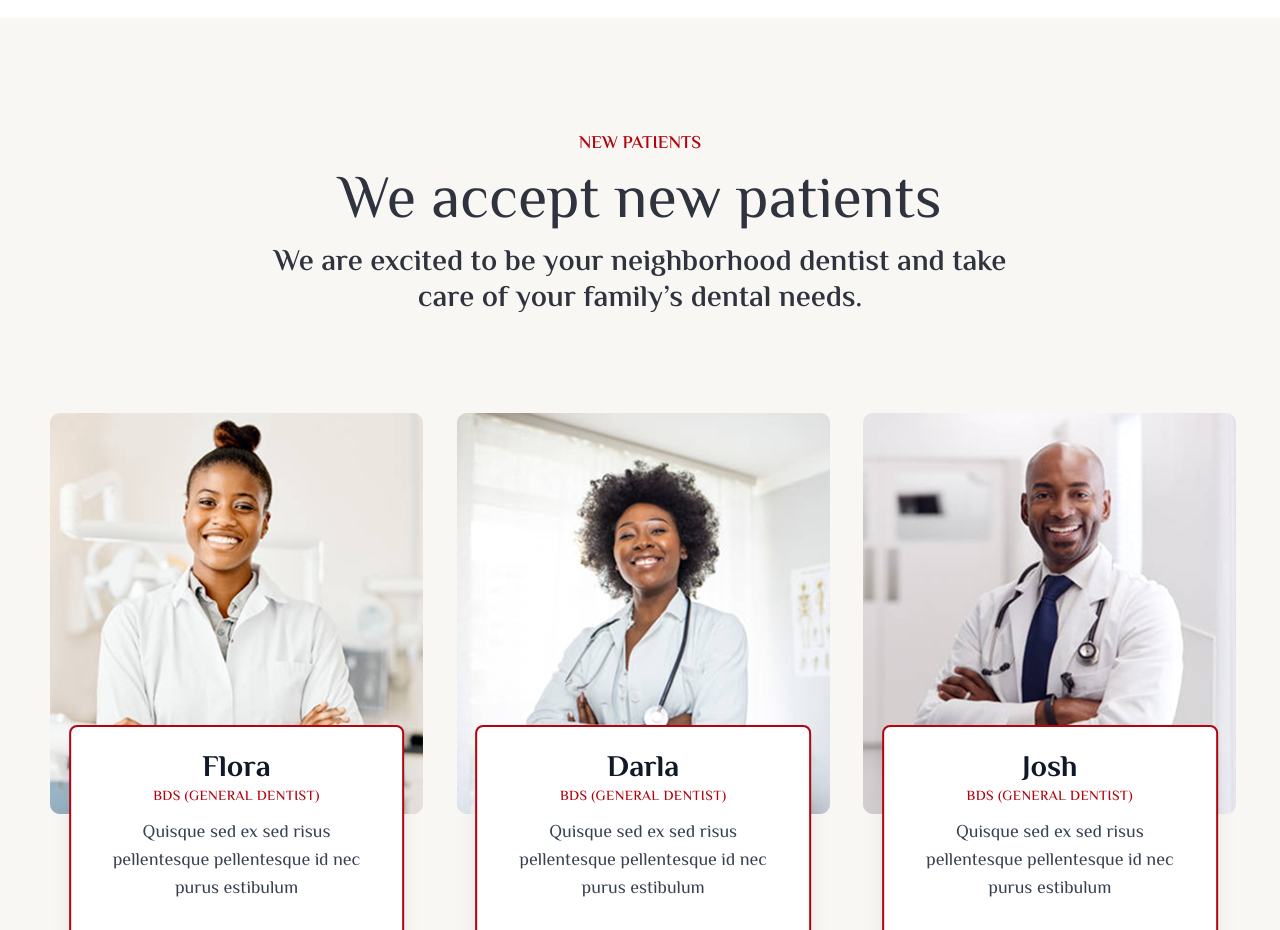
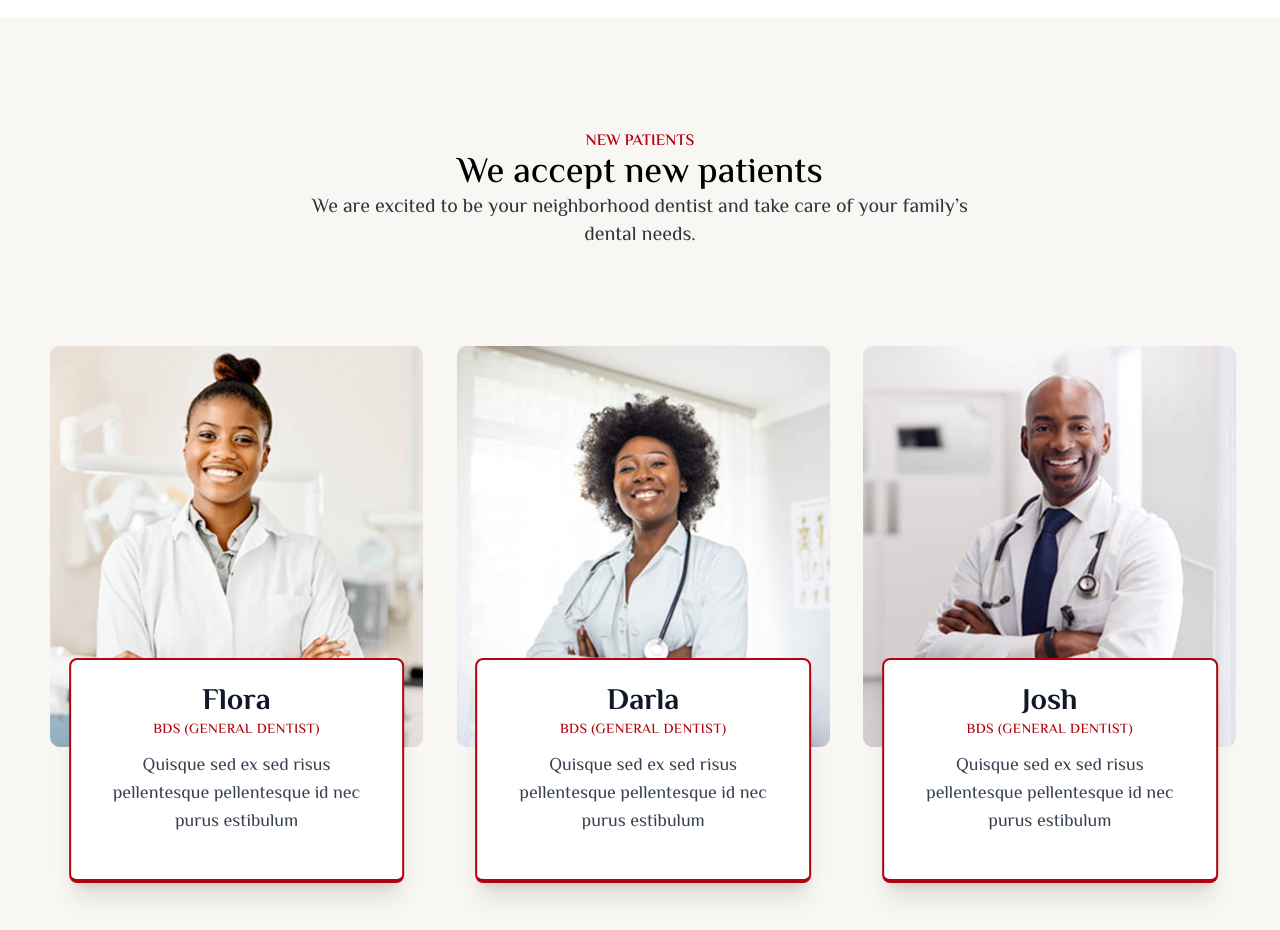
Before and after one commit to absattarghoto/medical_website, a React (Vite) app: page / in a window 1280 px wide. Shown: the part 4460-5390 px from the top of the page. Built offline with nearby package versions, Linux system fonts and the light colour scheme.

Commit message:
add aome change in test Team Section

```diff
--- a/src/components/TeamSection/Index.tsx
+++ b/src/components/TeamSection/Index.tsx
@@ -6,16 +6,20 @@ const TeamSection = () => {
       <div className="w-full max-w-[1180px]">
         {/* Header Section */}
         <div className="flex justify-center items-center pb-12 md:pb-16 lg:pb-20 xl:pb-24 w-full">
-          <div className="max-w-[776px] w-full text-center">
-            <p className="text-[#B1040E] text-xs sm:text-sm md:text-base lg:text-lg font-semibold pb-1">
+          <div className="max-w-[700px] w-full text-center">
+          <p className="text-[#B1040E] text-sm sm:text-base font-semibold">
           NEW PATIENTS
         </p>
-            <p className="text-[#2E333E] text-3xl sm:text-4xl md:text-5xl lg:text-6xl leading-tight lg:leading-snug">
+        <p className="text-[#000000] text-2xl sm:text-3xl md:text-4xl font-medium leading-tight">
         We accept new patients
         </p>
-            <p className="text-[#2E333E] text-lg sm:text-xl md:text-2xl lg:text-3xl font-semibold leading-relaxed">
+        <p className="text-[#2E333E] text-base sm:text-lg md:text-xl leading-relaxed">
         We are excited to be your neighborhood dentist and take care of your family’s dental needs.
         </p>
+
+
+
+
           </div>
         </div>
 
```
Lines whose indentation alone changed are shown as unchanged.
